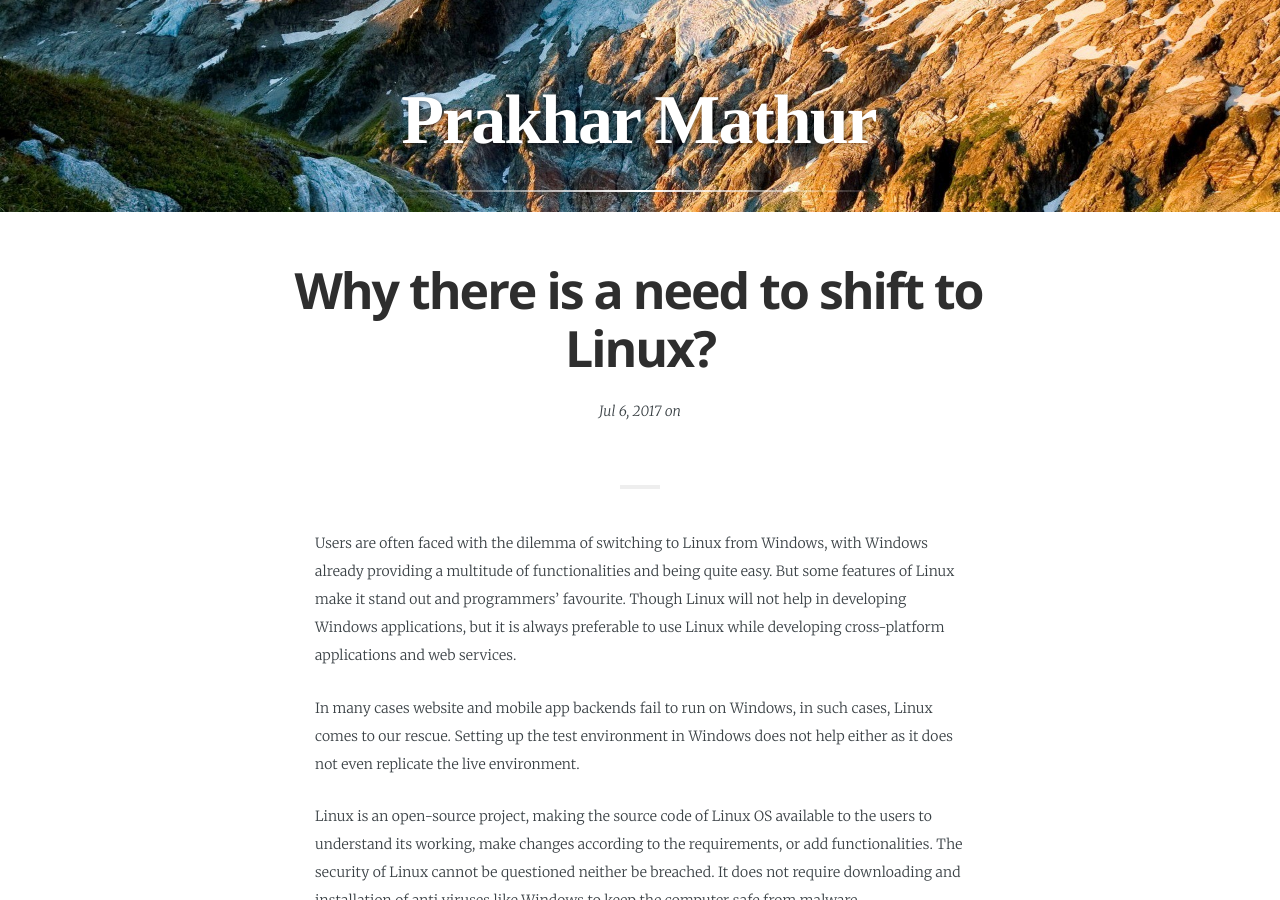
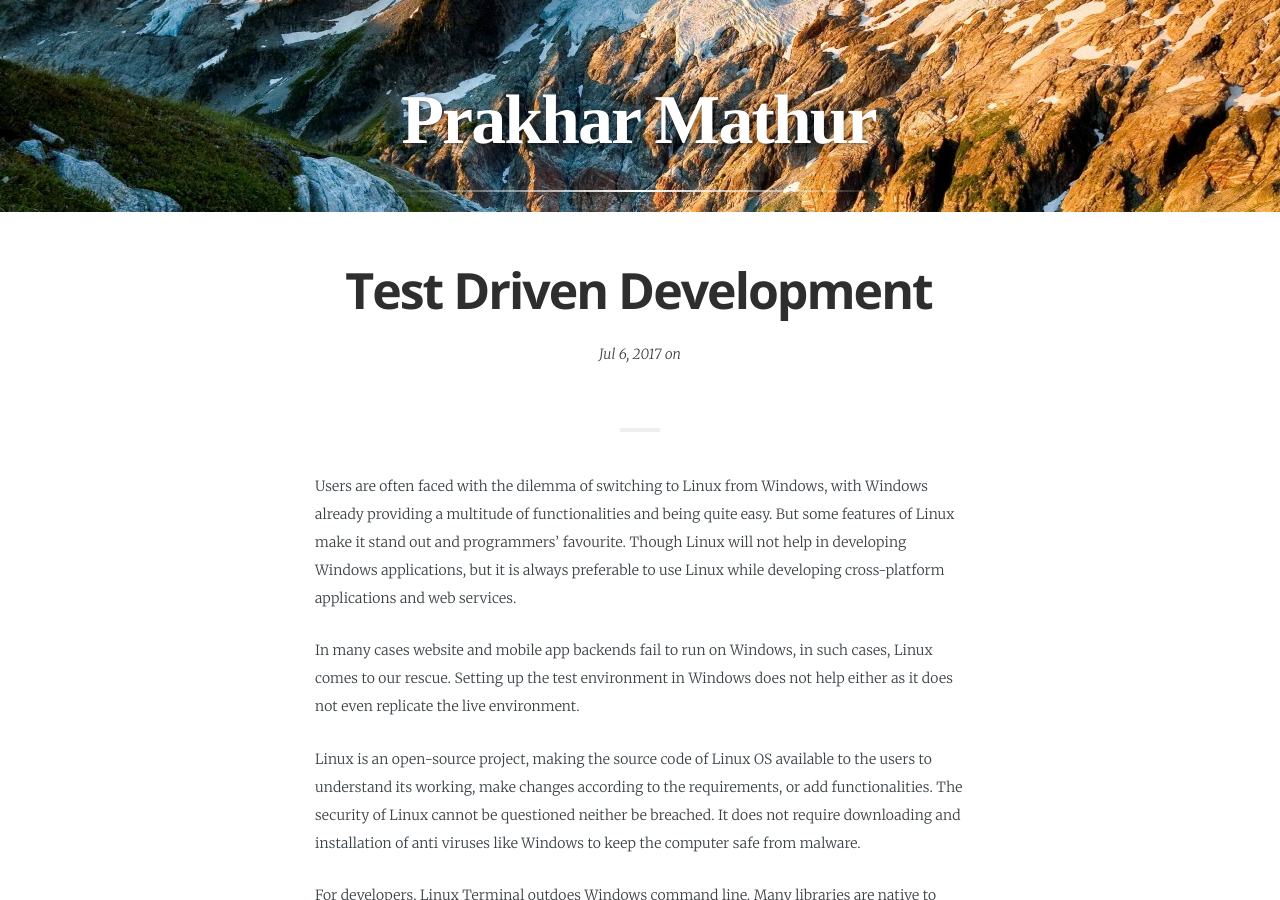
Before and after one commit to prakhar345/prakhar345.github.io, a Jekyll site: the page built from _posts/2017-07-06-testDrivenDevelopment.md, in a window 1280 px wide and 900 px high. Built offline with Jekyll 4.4.1, drawn with Linux system fonts in a browser that asks for light colours; some web fonts are replaced.

Commit message:
new post added

```diff
--- a/_posts/2017-07-06-testDrivenDevelopment.md
+++ b/_posts/2017-07-06-testDrivenDevelopment.md
@@ -1,7 +1,7 @@
 ---
 layout:            post
-title:             "Why there is a need to shift to Linux?"
-menutitle:         "Why Linux?"
+title:             "Test Driven Development"
+menutitle:         "Test Driven Development"
 author:            Prakhar Mathur
 tags:
 ---
```
